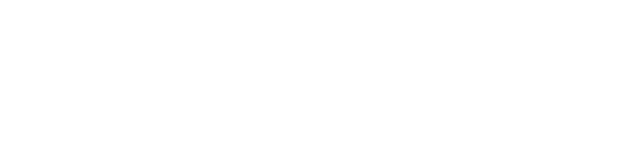
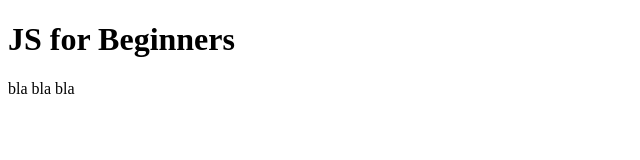
Before and after one commit to agnieszka-lewicka/JavaScript-for-beginners, a plain HTML site: page index.html in a window 1280 px wide. Shown: the whole page, without its empty margins (0-640 px from the left). Drawn offline with Linux system fonts and the light colour scheme.

Commit message:
index.html edited for js script tag

```diff
--- a/index.html
+++ b/index.html
@@ -7,10 +7,13 @@
     <title>Hello, Wordl!</title>
 </head>
 <body>
+    <h1>JS for Beginners</h1>
 
+        <div id="content">
+            <p>bla bla bla</p>
+        </div>
 
-    <script>
-        alert("Hello, World!");
-    </script>
+    <script src="test.js"></script>
+
 </body>
 </html>
```
